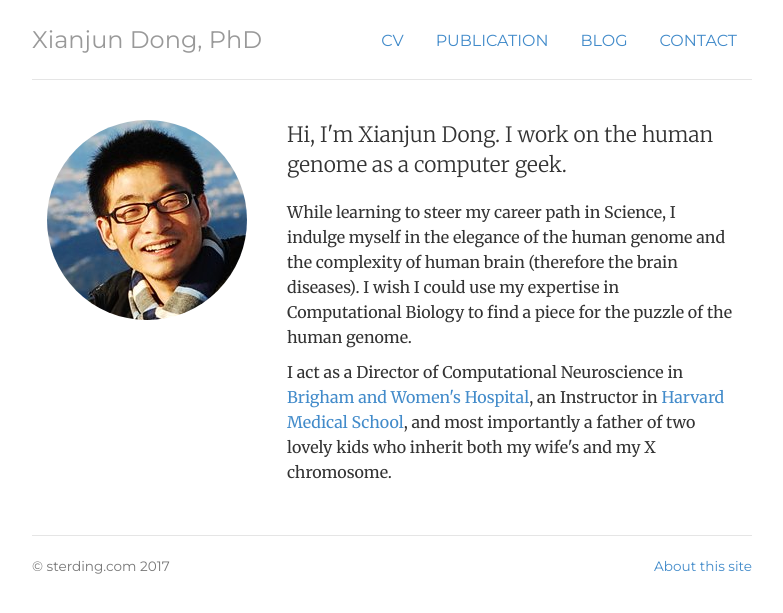
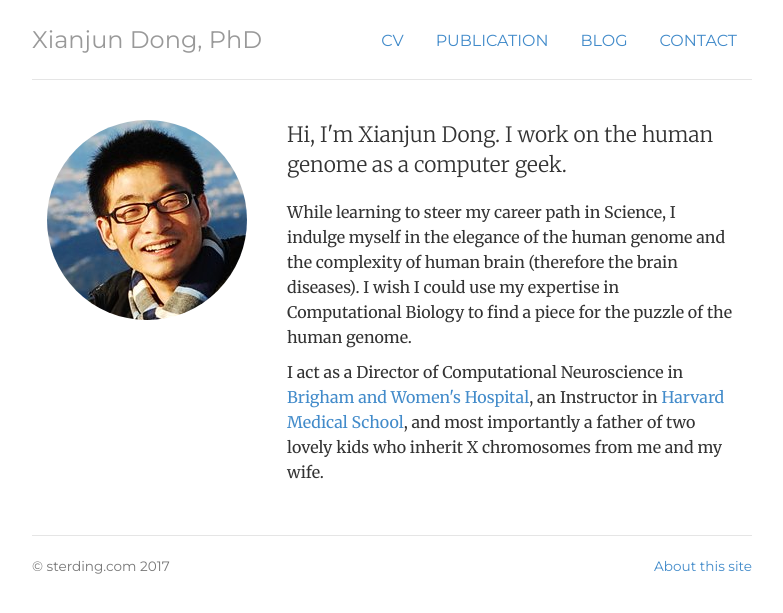
Before and after one commit to sterding/sterding.github.io, a Jekyll site: the page built from index.html, in a window 1280 px wide. Shown: the top 613 px of the page, without its empty margins (248-1031 px from the left). Built offline with Jekyll 4.4.1, drawn with Linux system fonts in a browser that asks for light colours.

Commit message:
update index

```diff
--- a/index.html
+++ b/index.html
@@ -14,7 +14,7 @@ description: Dr. Xianjun Dong is a Computational Biologist, Instructor, Bioinfor
 	<div itemscope itemtype="http://data-vocabulary.org/Person" class="col-sm-8">
 	<p class="lead">Hi, I'm Xianjun Dong. I work on the human genome as a computer geek.</p>
 	<p>While learning to steer my career path in Science, I indulge myself in the elegance of the human genome and the complexity of human brain (therefore the brain diseases). I wish I could use my expertise in Computational Biology to find a piece for the puzzle of the human genome. </p>
-	<p>I act as a Director of Computational Neuroscience in <a href="http://www.brighamandwomens.org">Brigham and Women's Hospital</a>, an Instructor in <a href="http://hms.harvard.edu">Harvard Medical School</a>, and most importantly a father of two lovely kids who inherit both my wife's and my X chromosome.</p>
+	<p>I act as a Director of Computational Neuroscience in <a href="http://www.brighamandwomens.org">Brigham and Women's Hospital</a>, an Instructor in <a href="http://hms.harvard.edu">Harvard Medical School</a>, and most importantly a father of two lovely kids who inherit X chromosomes from me and my wife.</p>
 
 	</div>
 </div>
```
